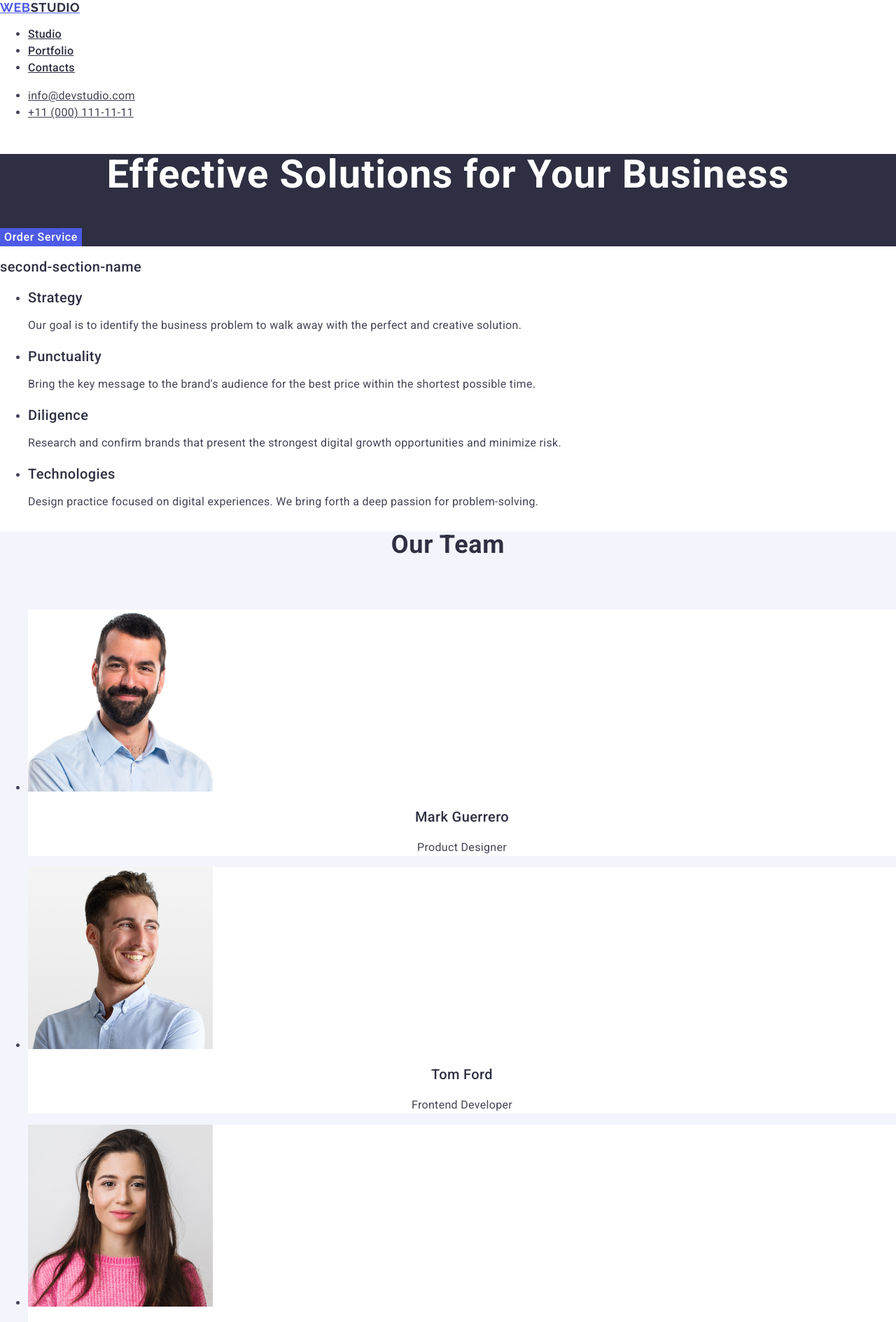
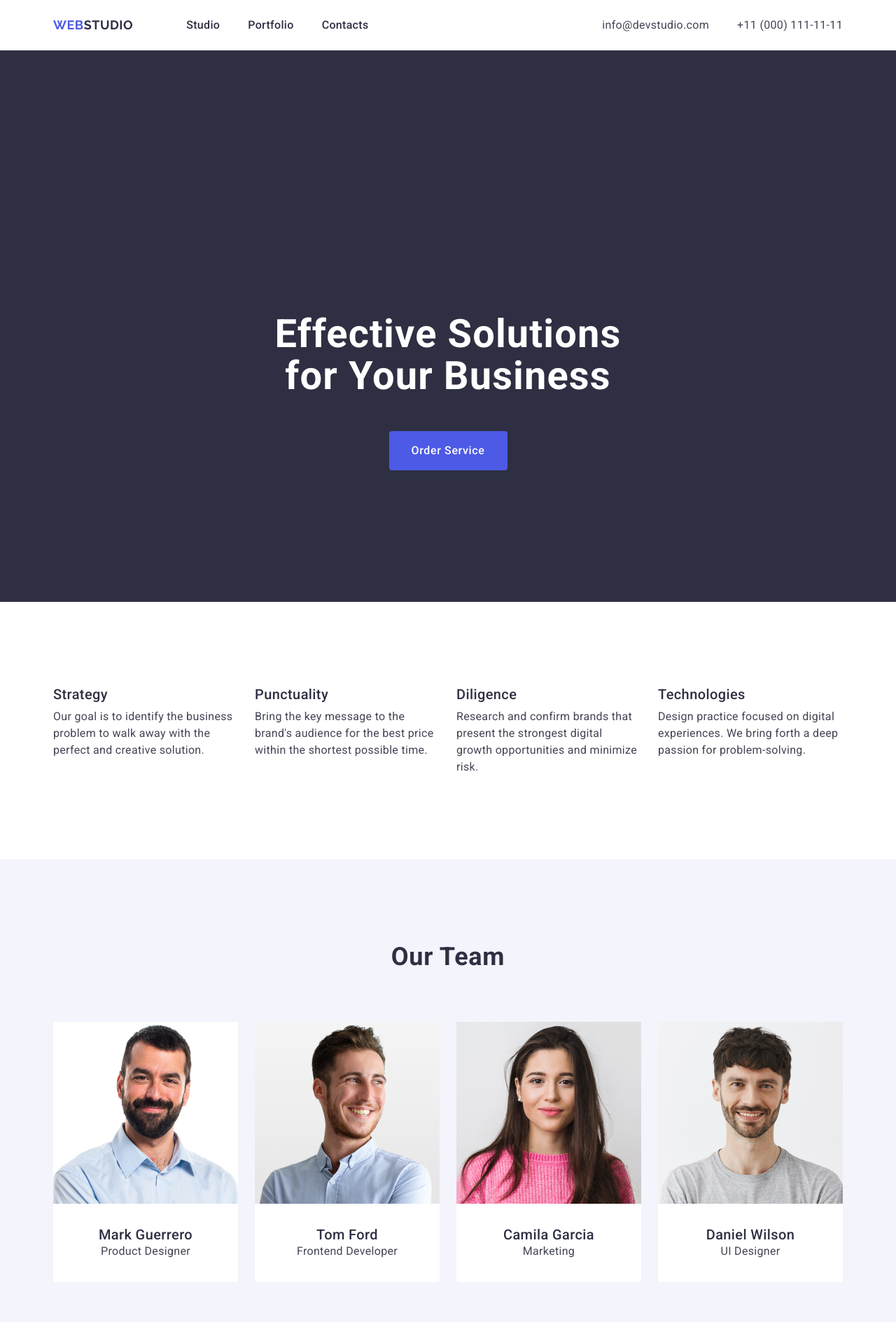
Before and after one commit to Yaroslav-Bohdanov/goit-markup-hw-03, a plain HTML site: page index.html in a window 1280 px wide. Shown: the top 1889 px of the page at 70% size. Drawn offline with nearby package versions, Linux system fonts and the light colour scheme.

Commit message:
init styles page

```diff
--- a/css/styles.css
+++ b/css/styles.css
@@ -1,11 +1,55 @@
+/* #region ForAll */
 body {
   font-family: "Roboto", sans-serif;
   color: #434455;
   background-color: #ffffff;
 }
+.container {
+  width: 1158px;
+  padding-left: 15px;
+  padding-right: 15px;
+  margin-left: auto;
+  margin-right:auto;
+}
+
+h1,
+h2,
+h3,
+h4,
+h5,
+h6,
+p{
+  margin: 0%;
+}
+img {
+  display: block;
+  height: auto;
+  max-width: 100%;
+}
+a{
+  text-decoration: none;
+}
+ul, ol {
+  list-style-type: none;
+  margin: 0%;
+  padding-left: 0px;
+}
+button{
+  cursor: pointer;
+}
+/* #endregion */
+/* #region Header */
 .page-header {
 }
+.page-header .container{
+  display: flex;
+  align-items: center;
+  justify-content: space-between;
+  flex-grow: 1;
+}
 .top-line {
+  display: flex;
+  align-items: center;
 }
 .web {
   font-family: "Raleway", sans-serif;
@@ -27,6 +71,10 @@ body {
   color: #2e2f42;
 }
 .nav {
+  display: flex;
+  gap:40px;
+  margin-top: 24px;
+  margin-bottom: 24px;
 }
 .nav-link {
 }
@@ -46,6 +94,8 @@ body {
   font-style: normal;
 }
 .adres-page {
+  display: flex;
+  gap: 40px;
 }
 .adres .adres-link {
   font-family: "Roboto", sans-serif;
@@ -59,8 +109,11 @@ body {
 .adres .adres-link:focus {
   color: #404bbf;
 }
+/* #endregion */
+/* #region First */
 .first-section {
   background-color: #2e2f42;
+  padding: 188px 0;
 }
 .title {
   font-family: "Roboto", sans-serif;
@@ -69,10 +122,12 @@ body {
   line-height: 1.07;
   letter-spacing: 0.02em;
   color: #fff;
-
   margin-left: auto;
   margin-right: auto;
   text-align: center;
+  max-width: 496px;
+  margin-top: 188px;
+  margin-bottom: 48px;
 }
 .button {
   font-family: "Roboto", sans-serif;
@@ -83,16 +138,21 @@ body {
   color: #fff;
   background-color: #4d5ae5;
   cursor: pointer;
-
   border: none;
-
-  margin: 0% auto;
+  border-radius: 4px;
+  min-width: 169px;
+  height: 56px;
+  display: block;
+  margin: 0 auto;
 }
 .button:hover,
 .button:focus {
   background-color: #404bbf;
 }
+/* #endregion */
+/* #region Second */
 .second-section {
+  padding: 120px 0;
 }
 .second-section-name {
   font-weight: 500;
@@ -102,8 +162,11 @@ body {
   color: #2e2f42;
 }
 .second-page-descr {
+  display: flex;
+  gap: 24px;
 }
 .second-page-text {
+  width: calc((100% - 72px) / 4);
 }
 .page-item-title {
   font-family: "Roboto", sans-serif;
@@ -122,13 +185,13 @@ body {
   letter-spacing: 0.02em;
   color: #434455;
 }
+/* #endregion */
+/* #region Team */
 .our-team {
   background-color: #f4f4fd;
+  padding: 120px 0;
 }
 
-.page-footer {
-  background-color: #2e2f42;
-}
 .team-section {
   font-size: 36px;
   line-height: 1.11;
@@ -139,15 +202,25 @@ body {
   margin-bottom: 72px;
 }
 .page-team {
+  display: flex;
+  gap: 24px;
 }
 .photo-people {
   margin: 0 auto;
+  display: block;
 }
 .page-team-item {
   background-color: #ffffff;
+  width: calc((100% - 72px) /4);
+  border-radius: 0px 0px 4px 4px;
+}
+.container-team{
+margin-top: 32px;
+margin-bottom: 32px;
+margin-left: 16px;
+margin-right: 16px;
 }
 .team-name {
-  font-family: "Roboto", sans-serif;
   font-weight: 500;
   font-size: 20px;
   line-height: 1.2;
@@ -162,6 +235,8 @@ body {
   color: #434455;
   text-align: center;
 }
+/* #endregion */
+/* #region Portfolio */
 .our-portfolio {
   padding-top: 120px;
   padding-bottom: 120px;
@@ -176,14 +251,21 @@ body {
   text-transform: capitalize;
   color: #2e2f42;
   margin-bottom: 72px;
-  margin-bottom: 8px;
 }
 .page-portfolio {
+  display: flex;
   flex-wrap: wrap;
   column-gap: 24px;
   row-gap: 48px;
 }
+.container-partfolio{
+margin-top: 32px;
+margin-bottom: 32px;
+margin-left: 16px;
+margin-right: auto;
+}
 .page-portfolio-item {
+  width: calc((100% - 48px) / 3)
 }
 .portfolio-name {
   font-family: "Roboto", sans-serif;
@@ -201,7 +283,14 @@ body {
   letter-spacing: 0.02em;
   color: #434455;
 }
+/* #endregion */
+/* #region Footer*/
+.page-footer {
+  background-color: #2e2f42;
+  padding: 100px 0;
+}
 .web-footer {
+  display: inline-block;
   font-family: "Raleway", sans-serif;
   font-weight: 700;
   font-size: 18px;
@@ -210,7 +299,6 @@ body {
   text-transform: uppercase;
   color: #4d5ae5;
   margin-bottom: 16px;
-  padding-left: 156px;
 }
 .studio-footer {
   font-family: "Raleway", sans-serif;
@@ -228,5 +316,7 @@ body {
   line-height: 1.5;
   letter-spacing: 0.02em;
   color: #f4f4fd;
-  padding-left: 156px;
+  max-width: 264px;
+  margin-top: 16px;
 }
+/* #endregion */
--- a/index.html
+++ b/index.html
@@ -14,6 +14,7 @@
   </head>
   <body>
     <header class="page-header">
+      <div class="container">
       <nav class="top-line">
         <a href="./index.html" class="web"
           >web<span class="studio">Studio</span></a
@@ -44,14 +45,18 @@
           </li>
         </ul>
       </address>
+      </div>
     </header>
     <main>
       <section class="first-section">
+        <div class="container">
         <h1 class="title">Effective Solutions for Your Business</h1>
         <button type="button" class="button">Order Service</button>
+        </div>
       </section>
       <section class="second-section">
-        <h2 class="second-section-name">second-section-name</h2>
+        <div class="container">
+        <h2 class="second-section-name"></h2>
         <ul class="second-page-descr">
           <li class="second-page-text">
             <h3 class="page-item-title">Strategy</h3>
@@ -82,8 +87,10 @@
             </p>
           </li>
         </ul>
+      </div>
       </section>
       <section class="our-team">
+        <div class="container">
         <h2 class="team-section">Our Team</h2>
         <ul class="page-team">
           <li class="page-team-item">
@@ -94,8 +101,10 @@
               width="264"
               height="260"
             />
+            <div class="container-team">
             <h3 class="team-name">Mark Guerrero</h3>
             <p class="team-text">Product Designer</p>
+          </div>
           </li>
           <li class="page-team-item">
             <img
@@ -105,8 +114,10 @@
               width="264"
               height="260"
             />
+            <div class="container-team">
             <h3 class="team-name">Tom Ford</h3>
             <p class="team-text">Frontend Developer</p>
+          </div>
           </li>
           <li class="page-team-item">
             <img
@@ -116,8 +127,10 @@
               width="264"
               height="260"
             />
+            <div class="container-team">
             <h3 class="team-name">Camila Garcia</h3>
             <p class="team-text">Marketing</p>
+          </div>
           </li>
           <li class="page-team-item">
             <img
@@ -127,12 +140,16 @@
               width="264"
               height="260"
             />
+            <div class="container-team">
             <h3 class="team-name">Daniel Wilson</h3>
             <p class="team-text">UI Designer</p>
+          </div>
           </li>
         </ul>
+      </div>
       </section>
       <section class="our-portfolio">
+        <div class="container">
         <h2 class="section-portfolio">Our Portfolio</h2>
         <ul class="page-portfolio">
           <li class="page-portfolio-item">
@@ -142,8 +159,10 @@
               width="360"
               height="300"
             />
+            <div class="container-partfolio">
             <h3 class="portfolio-name">Banking App</h3>
             <p class="portfolio-text">App</p>
+          </div>
           </li>
           <li class="page-portfolio-item">
             <img
@@ -152,8 +171,10 @@
               width="360"
               height="300"
             />
+            <div class="container-partfolio">
             <h3 class="portfolio-name">Cashless Payment</h3>
             <p class="portfolio-text">Marketing</p>
+          </div>
           </li>
           <li class="page-portfolio-item">
             <img
@@ -162,8 +183,10 @@
               width="360"
               height="300"
             />
+            <div class="container-partfolio">
             <h3 class="portfolio-name">Meditation App</h3>
             <p class="portfolio-text">App</p>
+          </div>
           </li>
           <li class="page-portfolio-item">
             <img
@@ -172,8 +195,10 @@
               width="360"
               height="300"
             />
+            <div class="container-partfolio">
             <h3 class="portfolio-name">Taxi Service</h3>
             <p class="portfolio-text">Marketing</p>
+          </div>
           </li>
           <li class="page-portfolio-item">
             <img
@@ -182,8 +207,10 @@
               width="360"
               height="300"
             />
+            <div class="container-partfolio">
             <h3 class="portfolio-name">Screen Illustrations</h3>
             <p class="portfolio-text">Design</p>
+          </div>
           </li>
           <li class="page-portfolio-item">
             <img
@@ -192,14 +219,18 @@
               width="360"
               height="300"
             />
+            <div class="container-partfolio">
             <h3 class="portfolio-name">Online Courses</h3>
             <p class="portfolio-text">Marketing</p>
+          </div>
           </li>
         </ul>
+      </div>
       </section>
     </main>
 
     <footer class="page-footer">
+      <div class="container">
       <a class="web-footer" href="./index.html"
         >web<span class="studio-footer">Studio</span></a
       >
@@ -207,6 +238,7 @@
         Increase the flow of customers and sales for your business with digital
         marketing & growth solutions.
       </p>
+    </div>
     </footer>
   </body>
 </html>
```
